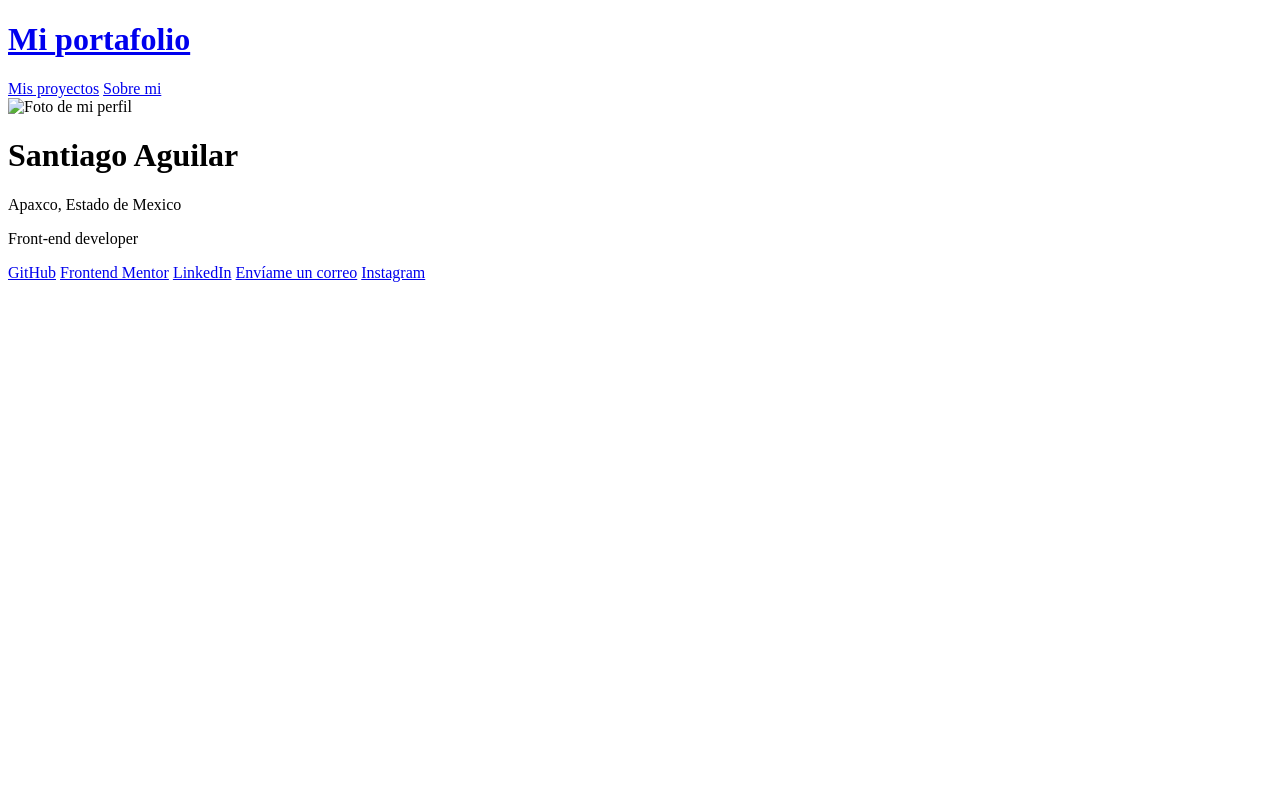
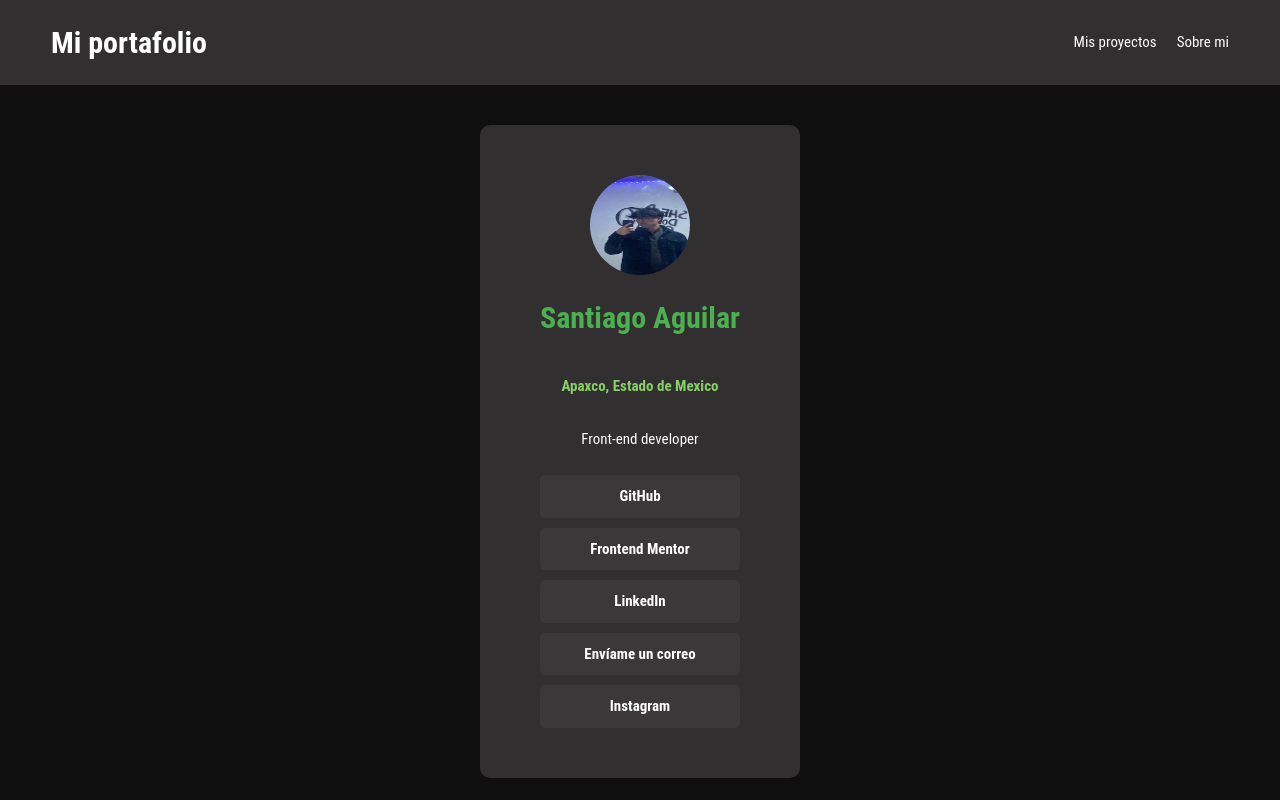
Before and after one commit to Santiag0Aguilar/Mi-portafolio, a plain HTML site: page index.html in a window 1280 px wide. Drawn offline with nearby package versions, Linux system fonts and the light colour scheme; the site is published under a folder, as on GitHub Pages, so addresses that start at the root find nothing.

Commit message:
Update index.html en rutas

```diff
--- a/index.html
+++ b/index.html
@@ -5,8 +5,8 @@
     <meta name="viewport" content="width=device-width, initial-scale=1.0" />
     <title>Mi portafolio</title>
     <!-- Hoja de estilos con su pre cargador -->
-    <link rel="preload" href="/build/css/index.css" type="stylesheet" />
-    <link rel="stylesheet" href="/build/css/index.css" />
+    <link rel="preload" href="build/css/index.css" type="stylesheet" />
+    <link rel="stylesheet" href="build/css/index.css" />
 
     <!-- GoogleFonts Roboto -->
 
@@ -47,7 +47,7 @@
       <div>
         <!-- Caja 1 de la parte del estado para arriba -->
         <div class="Personal-Data">
-          <img src="/build/img/twitchperfil.jpg" alt="Foto de mi perfil" />
+          <img src="build/img/twitchperfil.jpg" alt="Foto de mi perfil" />
           <h1>Santiago Aguilar</h1>
           <p class="Location-Data">Apaxco, Estado de Mexico</p>
           <p>Front-end developer</p>
```
